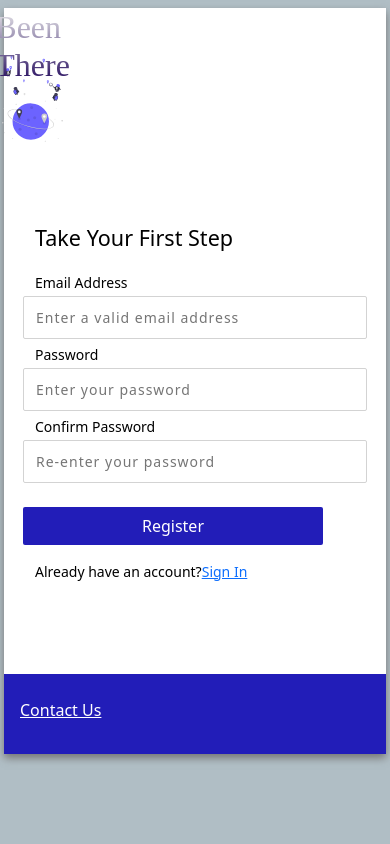
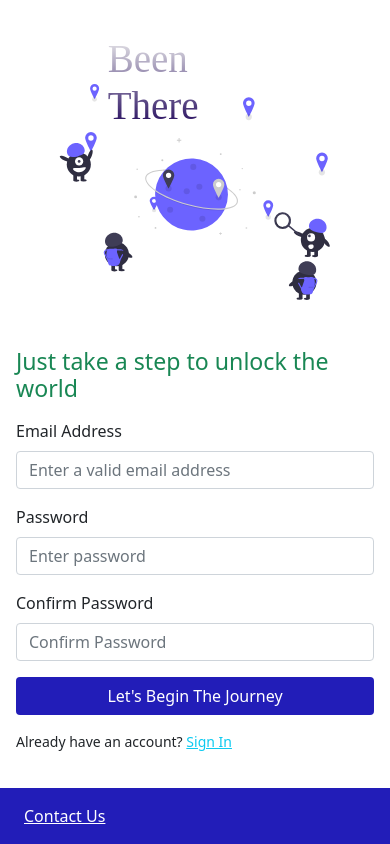
Before and after one commit to Pijush-Beyond/Trip-Planner-Frontend, a React (Create React App) app: page /register in a window 390 px wide. Built offline with nearby package versions, Linux system fonts and the light colour scheme.

Commit message:
login and registration page problem solved

```diff
--- a/src/App.js
+++ b/src/App.js
@@ -1,20 +1,19 @@
 
 //import './App.css';
-import { BrowserRouter as Router, Route, Switch, Link, Redirect} from "react-router-dom";
+import { BrowserRouter as Router, Route, Switch, Link, Redirect } from "react-router-dom";
 import "bootstrap/dist/css/bootstrap.min.css";
-import Login from './components/login'
-import Register from './components/register'
-//import Navi from './Components/Navi'
+import Login from './components/Login'
+import Register from './components/Register'
 
 function App() {
   return (
     <Router>
 
-
-    <Switch>
-      <Route exact path="/" component={Login}/>
-      <Route exact path="/register" component={Register}/>
-    </Switch>
+      <Switch>
+        <Route exact path="/login" component={Login} />
+        <Route exact path="/register" component={Register} />
+        <Route path="/" component={()=><Redirect to="/login"/>} />
+      </Switch>
     </Router>
   );
 }
--- /dev/null
+++ b/src/components/Login.js
@@ -0,0 +1,10 @@
+import React from 'react'
+import '../style.css'
+import LoginRegistration from './LoginRegistration'
+
+
+const login = () => {
+  return <LoginRegistration error={{}}/>
+}
+
+export default login;
--- /dev/null
+++ b/src/components/LoginRegistration.js
@@ -0,0 +1,58 @@
+import React from 'react'
+import '../style.css'
+import Image from './assets/image'
+import { Link } from 'react-router-dom'
+
+
+const Component = ({ error, registration }) => {
+  return (
+    <div className="d-flex flex-column min-vh-100">
+      <div className="d-flex justify-content-center align-items-center bg-white login-container py-4" style={{ minHeight: 'calc(100vh - 56px)' }}>
+        <Image />
+        <form className="border-0 px-3">
+          <h3 className="mb-3 text-success">Just take a step to unlock the world</h3>
+
+          <div className="mb-3">
+            <label className="form-label">Email Address</label>
+            <input type="email" name="email" placeholder="Enter a valid email address" className={`form-control ${error.email ? "text-danger border-danger" : ''}`} />
+            <small className="text-danger">{error.email}</small>
+          </div>
+
+          <div className="mb-3">
+            <label className="form-label">Password</label>
+            <input type="password" name="password" placeholder="Enter password" className={`form-control ${error.password ? "text-danger border-danger" : ''}`} />
+            <small className="text-danger">{error.password}</small>
+          </div>
+
+          {registration && <div className="mb-3">
+            <label className="form-label">Confirm Password</label>
+            <input type="password" name="confirmpassword" placeholder="Confirm Password" className={`form-control ${error.confirmpassword ? "text-danger border-danger" : ''}`} />
+            <small className="text-danger">{error.confirmpassword}</small>
+          </div>}
+
+          {!registration && <div className="mb-3">
+            <Link to="#" className="ml-auto mb-0 text-sm">Forgot Password?</Link>
+          </div>}
+
+          {error.error && <div className="alert alert-danger">{error.error}</div>}
+
+          <button type="submit" className="btn btn-blue mb-3">{registration ? "Let's Begin The Journey" : "Let's join again"}</button>
+
+          {!registration ?
+            <small className="font-weight-bold d-block">
+              Don't have an account? <Link className="text-info" to='/register'>Register</Link>
+            </small> :
+            <small className="font-weight-bold d-block">
+              Already have an account? <Link className="text-info" to='/login'>Sign In</Link>
+            </small>
+          }
+        </form>
+      </div>
+      <div className="bg-blue py-3 px-4">
+        <Link to="#" className="text-white">Contact Us</Link>
+      </div>
+    </div>
+  )
+}
+
+export default Component;
--- /dev/null
+++ b/src/components/Register.js
@@ -0,0 +1,10 @@
+import React from 'react'
+import LoginRegistration from './LoginRegistration'
+
+
+
+const register = () => {
+  return <LoginRegistration error={{}} registration/>
+}
+
+export default register;
--- a/src/components/assets/image.js
+++ b/src/components/assets/image.js
@@ -1,17 +1,17 @@
 import React from 'react';
 
-import Svg from './svg1.svg'
-import Svg2 from './svg2.svg'
+import Svg from './svg1.svg';
+import Svg2 from './svg2.svg';
 
-export default function Image() {
+export default function Image(props) {
   return (
-      <div className="position-relative py-5" style={{ width: '20%' }}> {/*just edit this line don't remove position-relative class else you can*/}
-        <div className='position-absolute d-flex flex-column align-items-center' style={{ top: 0, bottom: 0, left: '25%', right: '25%' }}>
-          <h6 className='logoText'>Been There</h6>
-          <img src={Svg2} style={{ height: "35%", objectFit: 'contain' }} />
-        </div>
+    <div className={`position-relative py-5 ${props.className}`} style={props.style}> {/*just edit this line don't remove position-relative class else you can*/}
+      <div className='position-absolute d-flex flex-column align-items-center' style={{ inset : "0 18% 10% 18%"}}>
+        <h6 className='logoText' style={{fontSize:"4vw"}}>Been There</h6>
+        <img src={Svg2} style={{ height: "35%", objectFit: 'contain' }} />
+      </div>
 
-        <img src={Svg} style={{ height: "100%", width: '100%', objectFit: 'contain' }} />
-      </div>
+      <img src={Svg} style={{ height: "100%", width: '100%', objectFit: 'contain' }} />
+    </div>
   )
 }
--- a/src/components/login.js
+++ /dev/null
@@ -1,57 +0,0 @@
-import React from 'react'
-import '../style.css'
-import Image from './assets/image'
-
-
-const login = () => {
-  return (
-    <div className="container-fluid px-1 px-md-5 px-lg-1 px-xl-5 py-5 mx-auto h-100 w-100">
-      <div className="card card0 border-0">
-        <div className="row d-flex">
-          <Image />
-          <div className="col-lg-6">
-            <div className="card2 card border-0  py-5">
-              <div className="row mb-4 px-3">
-                <h4 className="mb-0 mr-4 mt-2">Just take a step to unlock the world</h4>
-
-              </div>
-
-              <div className="row px-3">
-                <label className="mb-1">
-                  <h6 className="mb-0 text-sm">Email Address</h6>
-                </label>
-                <input className="mb-4" type="text" name="email" placeholder="Enter a valid email address" />
-              </div>
-
-              <div className="row px-3">
-                <label className="mb-1">
-                  <h6 className="mb-0 text-sm">Password</h6>
-                </label>
-                <input type="password" name="password" placeholder="Enter password" />
-              </div>
-
-              <div className="row px-3 mb-4">
-
-                <a href="#" className="ml-auto mb-0 text-sm">Forgot Password?</a>
-              </div>
-              <div class="row mb-3 px-3">
-                <button type="submit" className="btn btn-blue text-center">Let's Begin The Journey</button>
-              </div>
-              <div className="row mb-4 px-3">
-                <small className="font-weight-bold">
-                  Don't have an account?
-                  <a className="text-danger " href='./register'>Register</a>
-                </small>
-              </div>
-            </div>
-          </div>
-        </div>
-        <div className="bg-blue p-4">
-          <a>Contact Us</a>
-        </div>
-      </div>
-    </div>
-  )
-}
-
-export default login;
--- a/src/components/register.js
+++ /dev/null
@@ -1,79 +0,0 @@
-import React from 'react'
-//import ReactDOM from 'react-dom'
-import '../style.css';
-import Image from './assets/image';
-
-
-const register = () => {
-  return (
-    <div className="container-fluid px-1 px-md-5 px-lg-1 px-xl-5 py-2 mx-auto h-100 w-100">
-      <div className="card card0 border-0">
-        <div className="row d-flex">
-
-          <Image />
-
-          {/* <div className="col-lg-6 border-line" >
-            <div className='row'>
-              <img src={Svg2} className="logo col-lg-3" />
-              <h6 className='col-lg-3 px-1 mx-5 my-5 logoText'>Been There</h6>
-            </div>
-
-            <img src={Svg} className='imageRegister' />
-          </div> */}
-          <div className="col-lg-6">
-            <div className="card2 card border-0  py-5">
-              <div className="row mb-4 px-3">
-                <h4 className="mb-0 mr-4 mt-2">Take Your First Step</h4>
-              </div>
-
-
-              <div className="row px-3">
-                <label className="mb-1">
-                  <h6 className="mb-0 text-sm">Email Address</h6>
-                </label>
-                <input className="mb-2" type="text" name="email" placeholder="Enter a valid email address" />
-              </div>
-
-
-
-              <div className="row px-3">
-                <label className="mb-1">
-                  <h6 className="mb-0 text-sm">Password</h6>
-                </label>
-                <input className='mb-2' type="password" name="password" placeholder="Enter your password" />
-              </div>
-
-              <div className="row px-3">
-                <label className="mb-1">
-                  <h6 className="mb-0 text-sm">Confirm Password</h6>
-                </label>
-                <input className='mb-4' type="password" name="password" placeholder="Re-enter your password" />
-              </div>
-
-
-              <div class="row mb-3 px-3">
-                <button type="submit" className="btn btn-blue text-center">
-                  Register
-                            </button>
-              </div>
-              <div className="row mb-4 px-3">
-                <small className="font-weight-bold">
-                  Already have an account?
-                  <a className="text-primary" href='./'>Sign In</a>
-                </small>
-              </div>
-            </div>
-          </div>
-        </div>
-        <div className="bg-blue py-4">
-          <div className="row px-3">
-            <a class="ml-4 ml-sm-5 mb-2" href="#">Contact Us</a>
-          </div>
-        </div>
-      </div>
-    </div>
-
-  )
-}
-
-export default register;
--- a/src/style.css
+++ b/src/style.css
@@ -1,19 +1,3 @@
-body {
-    color: #000;
-    overflow-x: hidden;
-    height: 100%;
-    background-color: #B0BEC5;
-    background-repeat: no-repeat
-}
-
-.card0 {
-    box-shadow: 0px 4px 8px 0px #757575;
-    border-radius: 0px
-}
-
-.card2 {
-    margin: 0px 40px
-}
 .logoText{
     font-family: 'Brush Script MT';
     font-size: xx-large;
@@ -23,70 +7,20 @@ body {
     -webkit-text-fill-color:transparent;
 }
 
-.logo {
-    width: 200px;
-    height: 100px;
-    margin-top: 20px;
-    margin-left: 35px
-}
-
-.image {
-    width: 750px;
-    height: 280px
-}
-
-.imageRegister {
-    width: 750px;
-    height: 300px
-}
-
-.border-line {
-    border-right: 1px solid #EEEEEE
-}
-
-.text-sm {
-    font-size: 14px !important
-}
-
-
-input,
-textarea {
-    padding: 10px 12px 10px 12px;
-    border: 1px solid lightgrey;
-    border-radius: 2px;
-    margin-bottom: 5px;
-    margin-top: 2px;
-    width: 100%;
-    box-sizing: border-box;
-    color: #2C3E50;
-    font-size: 14px;
-    letter-spacing: 1px
-}
-
-
-
-
-
-a {
-    color: inherit;
-    cursor: pointer
-}
-
 .btn-blue {
     background-color: #221DB8;
-    width: 300px;
     color: #fff;
-    border-radius: 2px
+    width: 100%;
 }
 
 .btn-blue:hover {
-    background-color: #000;
-    cursor: pointer
+    background-color: rgb(20, 18, 153);
+    color: #fff;
 }
 
 .bg-blue {
     color: #fff;
-    background-color: #221DB8
+    background-color: #221DB8;
 }
 
 @media screen and (max-width: 991px) {
@@ -108,3 +42,26 @@ a {
         margin: 20px 15px
     }
 }
+
+
+
+.login-container > *:first-child{
+    width: 35%;
+}
+.login-container > *:last-child{
+    width: 50%;
+}
+@media screen and (max-width: 576px){
+    .login-container{
+        flex-direction: column;
+    }
+    .login-container > *:first-child h6{
+        font-size: 10vw!important;
+    }
+    .login-container > *:first-child{
+        width: 70%;
+    }
+    .login-container > *:last-child{
+        width: 100%;
+    }
+}
```
